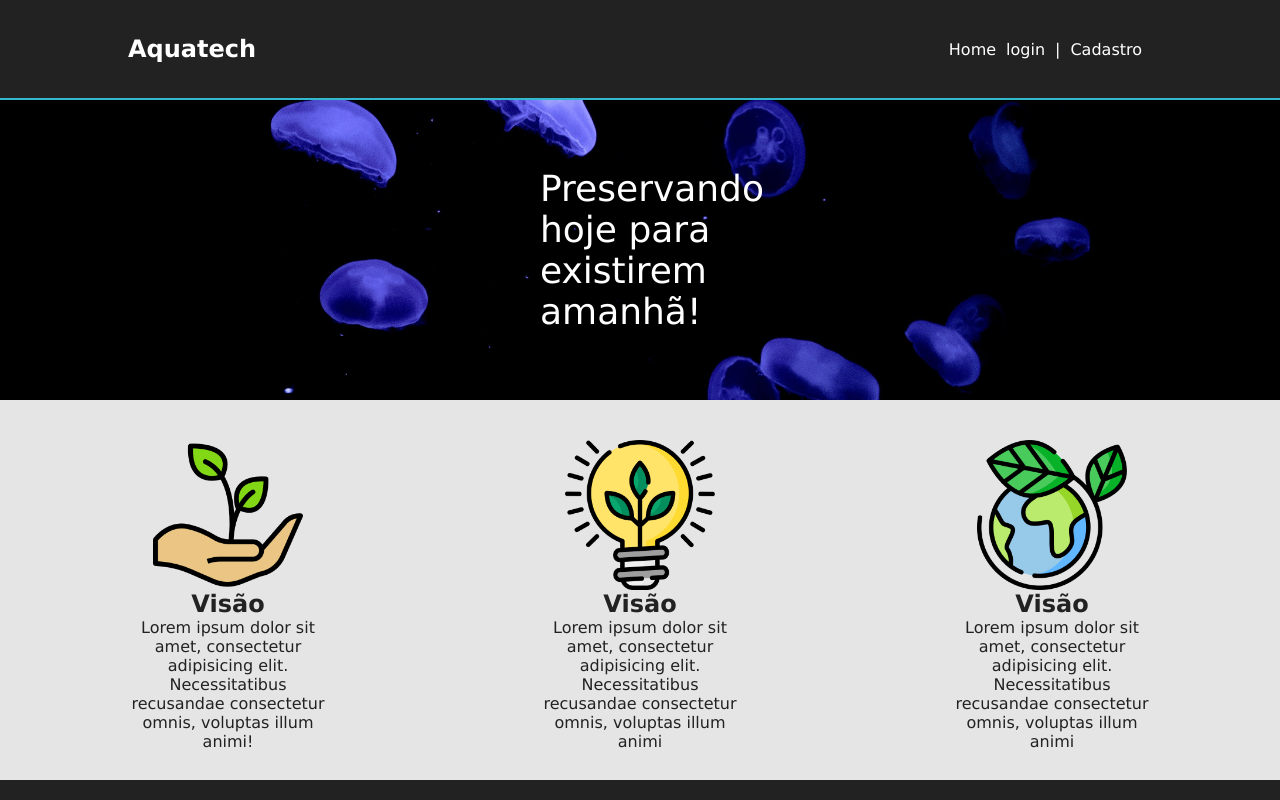
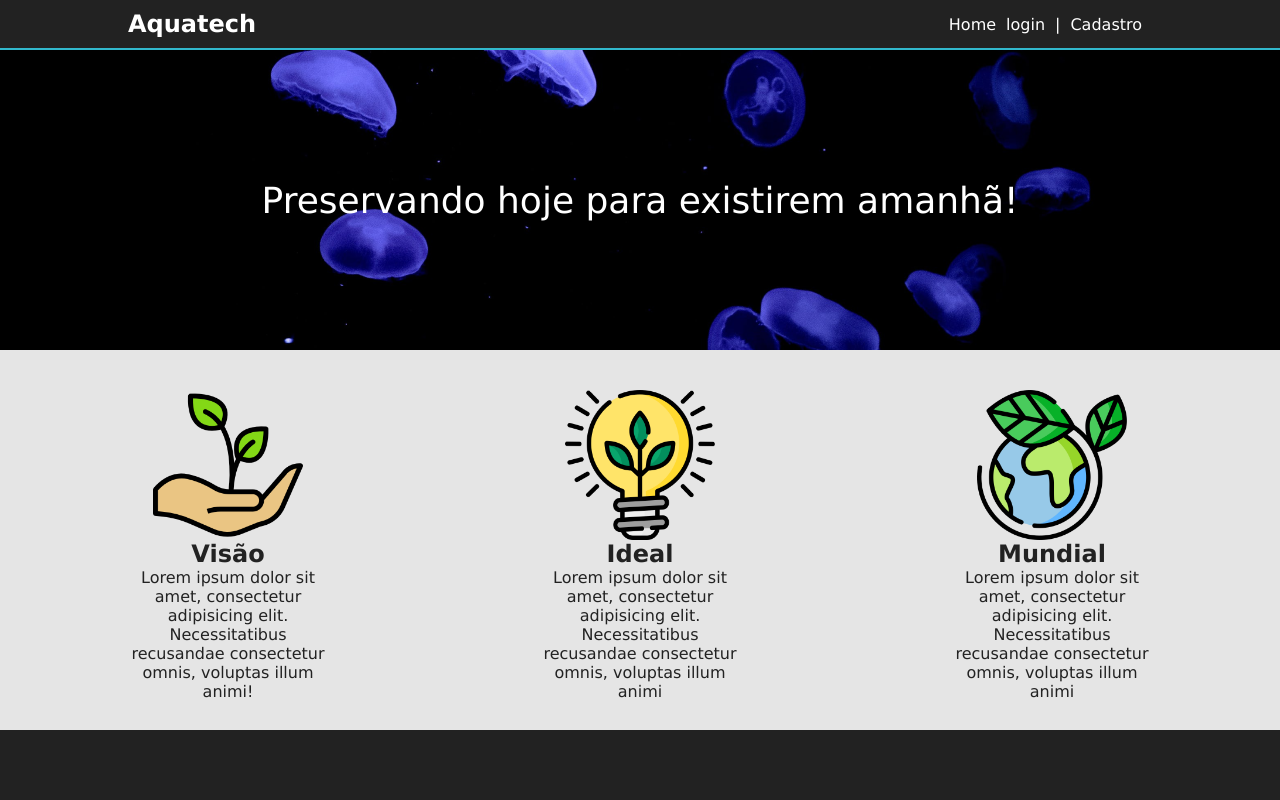
Before and after one commit to MurilloLanes/Siteinstitucional, a plain HTML site: page index.html in a window 1280 px wide. Drawn offline with Linux system fonts and the light colour scheme.

Commit message:
modificação do site intitucional

```diff
--- a/index.html
+++ b/index.html
@@ -37,13 +37,13 @@
             </div>
             <div class="card">
                 <img src="imagens/lightbulb_color.png" alt="">
-                <h4>Visão</h4>
+                <h4>Ideal</h4>
                 <p>Lorem ipsum dolor sit amet, consectetur adipisicing elit. Necessitatibus recusandae consectetur
                     omnis, voluptas illum animi </p>
             </div>
             <div class="card">
                 <img src="imagens/planet-earth_color.png" alt="">
-                <h4>Visão</h4>
+                <h4>Mundial</h4>
                 <p>Lorem ipsum dolor sit amet, consectetur adipisicing elit. Necessitatibus recusandae consectetur
                     omnis, voluptas illum animi </p>
             </div>
--- a/style.css
+++ b/style.css
@@ -14,7 +14,7 @@ body {
 
     width: 100%;
     border-bottom: 2px solid #32b9cd;
-    height: 100px;
+    height: 50px;
 }
 
 .container {
@@ -47,7 +47,7 @@ body {
 
 .banner .container p{
     font-size: 36px;
-    width: 200px;
+
 }
 .social{
     height: auto;
```
